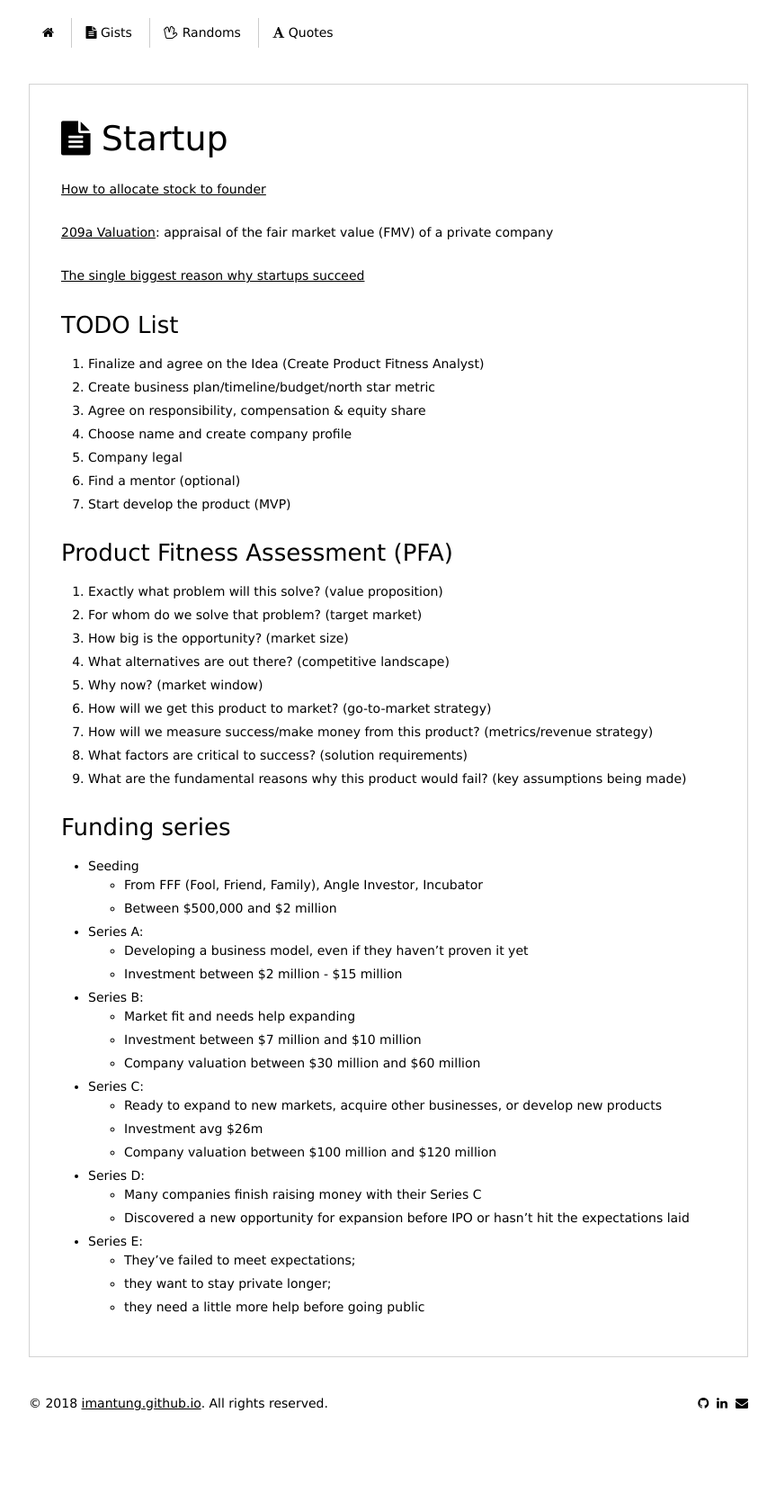
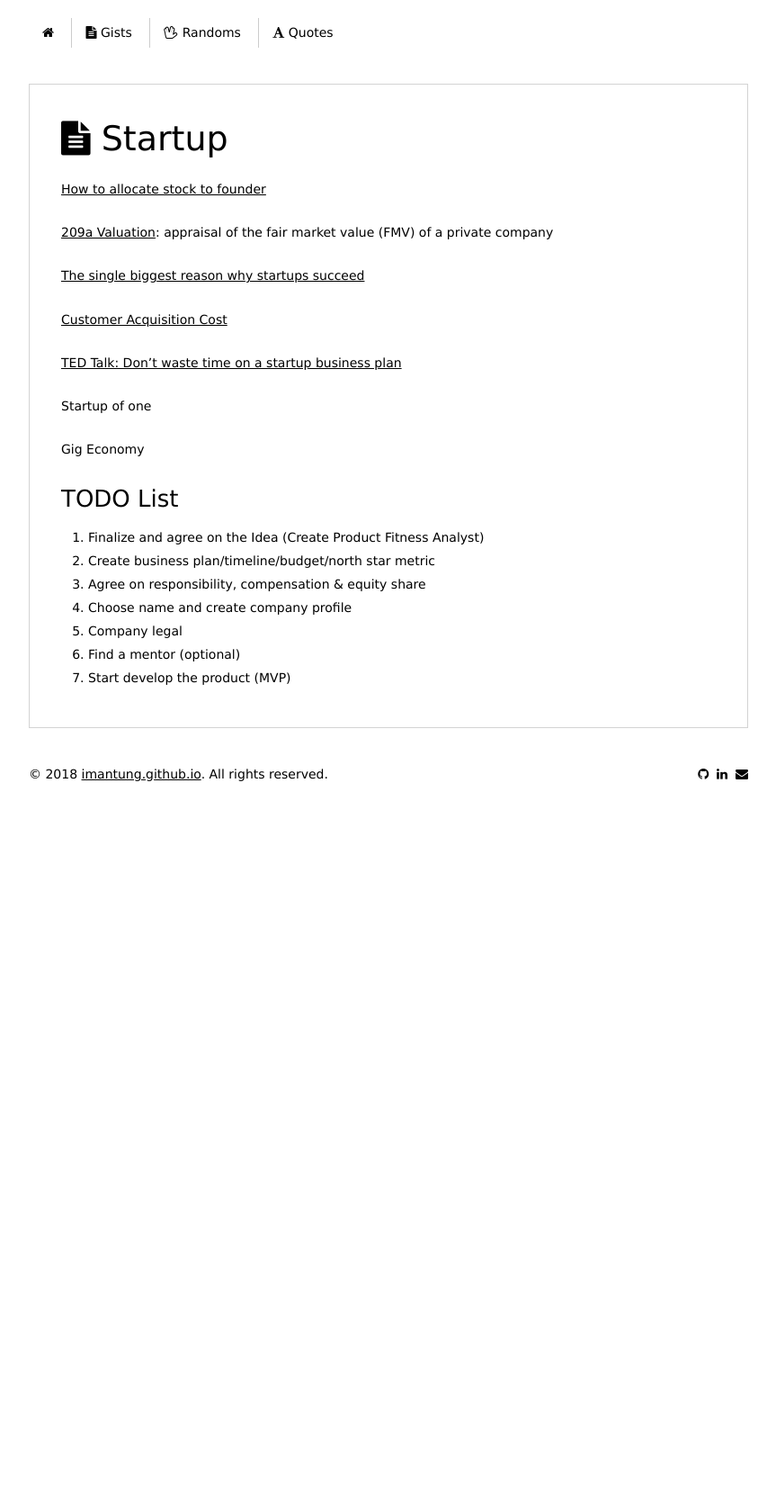
Before and after one commit to imantung/imantung.github.io, a Jekyll site: the page built from gist/startup.md, in a window 1280 px wide. Shown: the whole page at 90% size, without its empty margins (208-1071 px from the left). Built offline with Jekyll 4.4.1, drawn with Linux system fonts in a browser that asks for light colours; nearby versions of some CDN libraries; after the commit the page ends 971 px from its top, so only the background shows below that.

Commit message:
update content

```diff
--- a/gist/startup.md
+++ b/gist/startup.md
@@ -9,6 +9,14 @@ title: Startup
 
 [The single biggest reason why startups succeed](https://www.youtube.com/watch?v=bNpx7gpSqbY)
 
+[Customer Acquisition Cost](https://neilpatel.com/blog/customer-acquisition-cost/)
+
+[TED Talk:  Don't waste time on  a startup business plan](https://www.forbes.com/sites/allbusiness/2018/09/17/dont-waste-time-on-a-startup-business-plan-do-these-5-things-instead/#7ae3cb6d37a6)
+
+Startup of one
+
+Gig Economy
+
 ### TODO List
 
 1. Finalize and agree on the Idea (Create Product Fitness Analyst)
@@ -18,39 +26,3 @@ title: Startup
 5. Company legal
 6. Find a mentor (optional)
 7. Start develop the product (MVP)
-
-
-### Product Fitness Assessment (PFA)
-1. Exactly what problem will this solve? (value proposition)
-2. For whom do we solve that problem? (target market)
-3. How big is the opportunity? (market size)
-4. What alternatives are out there? (competitive landscape)
-6. Why now? (market window)
-7. How will we get this product to market? (go-to-market strategy)
-8. How will we measure success/make money from this product? (metrics/revenue strategy)
-9. What factors are critical to success? (solution requirements)
-10. What are the fundamental reasons why this product would fail? (key assumptions being made)
-
-
-### Funding series
-- Seeding
-  - From FFF (Fool, Friend, Family), Angle Investor, Incubator
-  - Between $500,000 and $2 million
-- Series A:
-  - Developing a business model, even if they haven’t proven it yet
-  - Investment between $2 million - $15 million
-- Series B:
-  - Market fit and needs help expanding
-  - Investment between $7 million and $10 million
-  - Company valuation between $30 million and $60 million
-- Series C:
-  - Ready to expand to new markets, acquire other businesses, or develop new products
-  - Investment avg $26m
-  - Company valuation between $100 million and $120 million
-- Series D:
-  - Many companies finish raising money with their Series C
-  - Discovered a new opportunity for expansion before IPO or hasn’t hit the expectations laid
-- Series E:
-  - They’ve failed to meet expectations;
-  - they want to stay private longer;
-  - they need a little more help before going public
```
Also changed, not shown: gist/business-model-canvas.md (added, +73 -0 lines), gist/deployment.md (added, +39 -0 lines), gist/devops.md (+11 -30 lines), gist/json.md (added, +10 -0 lines), gist/k8s.md (+3 -8 lines), gist/metrics-logs-monitoring.md (added, +41 -0 lines), gist/networking.md (+5 -1 lines), gist/project-management.md (+38 -5 lines), gist/rca.md (added, +15 -0 lines), gist/security.md (added, +10 -0 lines), gist/startup-funding.md (added, +31 -0 lines), gist/write-documentation.md (+0 -58 lines).
